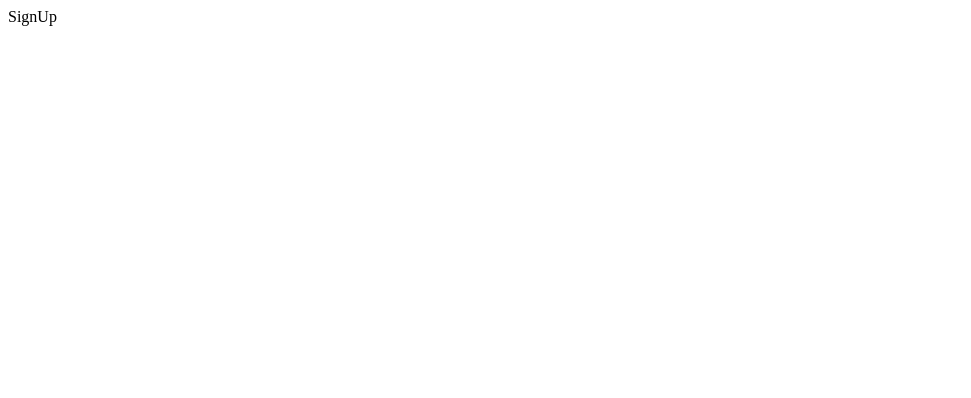
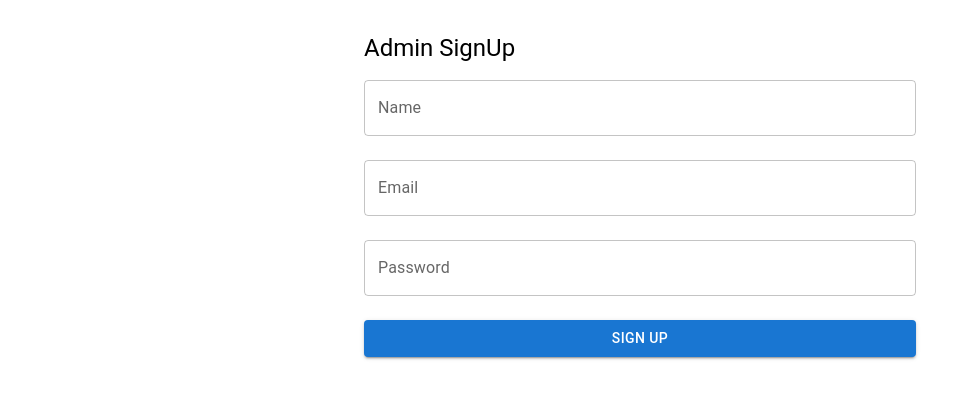
Before and after one commit to KeshavDussal/MERN, a React (Vite) app in the folder vms/frontend/: page /sign-up in a window 1280 px wide. Shown: the top 398 px of the page, without its empty margins (0-971 px from the left). Built offline with nearby package versions, Linux system fonts and the light colour scheme.

Commit message:
SignUp Page

```diff
--- a/vms/frontend/src/pages/SignUp.jsx
+++ b/vms/frontend/src/pages/SignUp.jsx
@@ -1,7 +1,85 @@
-import React from "react";
+import { useState } from "react";
+import { useNavigate } from "react-router-dom";
+import api from "../utils/axiosInstance";
+import {
+  TextField,
+  Button,
+  Container,
+  Typography,
+  Box,
+  Alert,
+} from "@mui/material";
 
 const SignUp = () => {
-  return <div>SignUp</div>;
+  const [name, setName] = useState("");
+  const [email, setEmail] = useState("");
+  const [password, setPassword] = useState("");
+  const [message, setMessage] = useState({ type: "", text: "" });
+  const navigate = useNavigate();
+
+  const handleSubmit = async (e) => {
+    e.preventDefault();
+    try {
+      await api.post("/auth/register", { name, email, password });
+      setMessage({
+        type: "success",
+        text: "Registration successful! Redirecting...",
+      });
+      setTimeout(() => navigate("/login"), 2000);
+    } catch (error) {
+      setMessage({
+        type: "error",
+        text: error.response?.data?.message || "Something went wrong.",
+      });
+    }
+  };
+
+  return (
+    <Container maxWidth="sm">
+      <Box component="form" onSubmit={handleSubmit} sx={{ mt: 4 }}>
+        <Typography variant="h5">Admin SignUp</Typography>
+
+        {message.text && (
+          <Alert severity={message.type} sx={{ mt: 2 }}>
+            {message.text}
+          </Alert>
+        )}
+
+        <TextField
+          fullWidth
+          margin="normal"
+          label="Name"
+          value={name}
+          onChange={(e) => setName(e.target.value)}
+        />
+        <TextField
+          fullWidth
+          margin="normal"
+          label="Email"
+          value={email}
+          onChange={(e) => setEmail(e.target.value)}
+        />
+        <TextField
+          fullWidth
+          margin="normal"
+          label="Password"
+          type="password"
+          value={password}
+          onChange={(e) => setPassword(e.target.value)}
+        />
+
+        <Button
+          type="submit"
+          variant="contained"
+          color="primary"
+          fullWidth
+          sx={{ mt: 2 }}
+        >
+          Sign Up
+        </Button>
+      </Box>
+    </Container>
+  );
 };
 
 export default SignUp;
```
